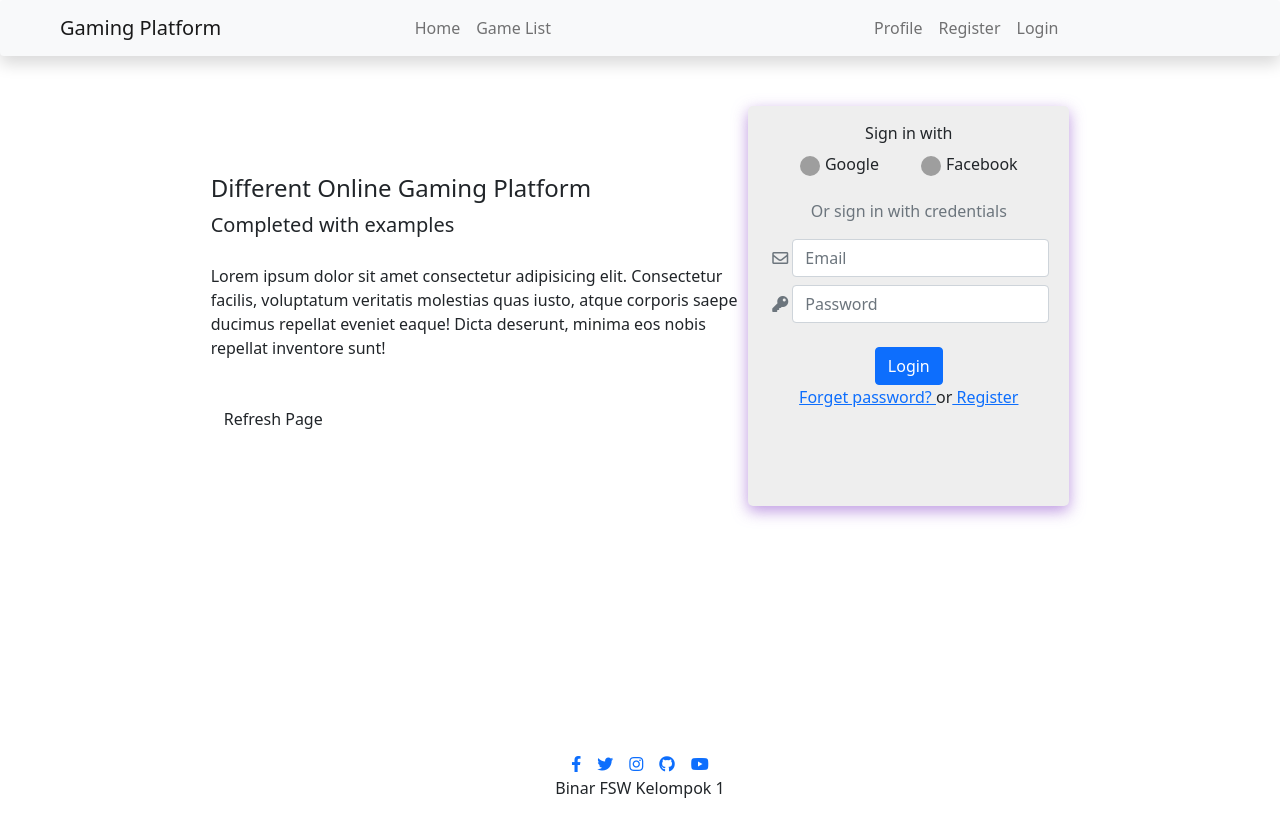
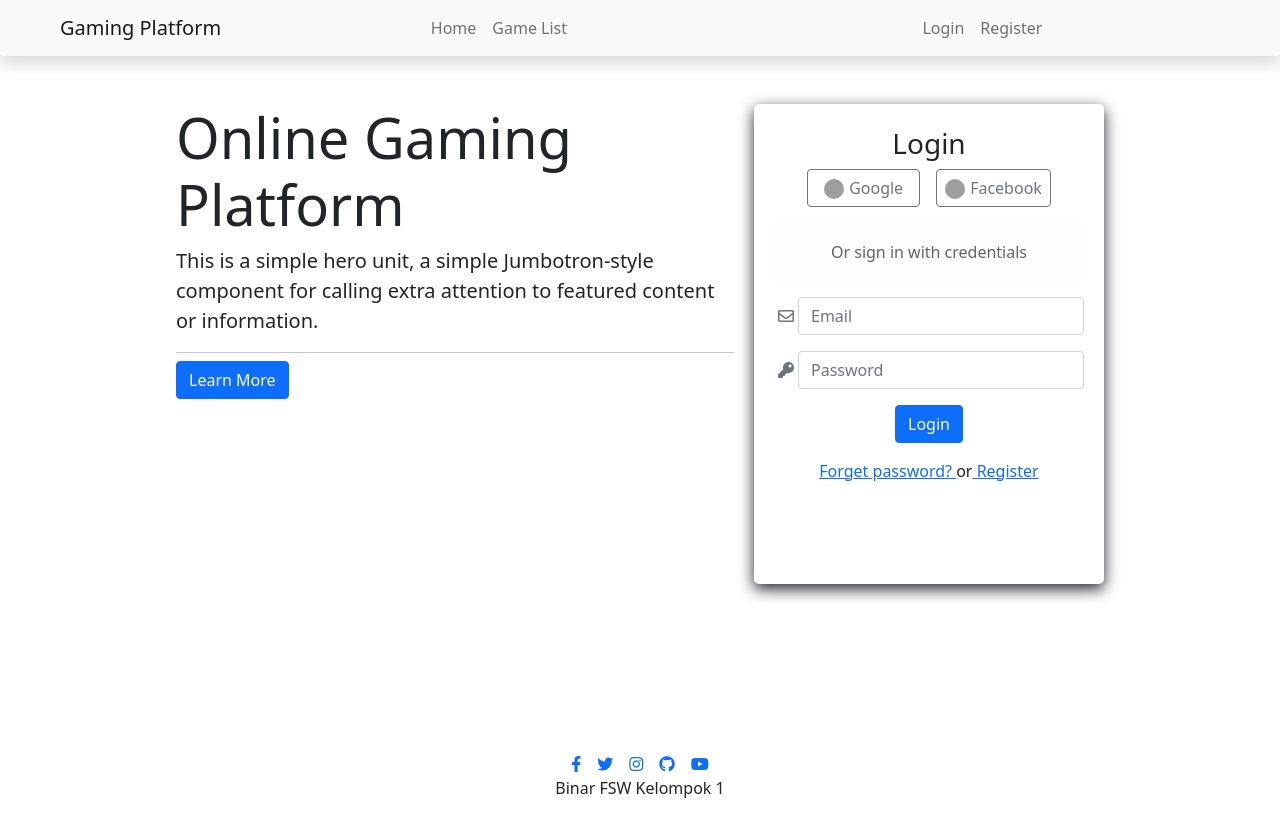
Before and after one commit to Athalia8/testing, a Next.js app: page /auth/login in a window 1280 px wide. Shown: the top 836 px of the page. After the commit the page ends 800 px from the top, so only its background shows below. Built offline with nearby package versions, Linux system fonts and the light colour scheme; grey boxes are pictures that could not be loaded.

Commit message:
connect firebase auth, ternary navbar

```diff
--- a/components/auth/Auth.module.css
+++ b/components/auth/Auth.module.css
@@ -12,9 +12,7 @@
     margin: 50px auto
 
 }
-.content {
-  max-width: 42%;
-}
+
 .btn_img {
   width: 20px;
   height: 20px;
@@ -22,62 +20,27 @@
   margin-right: 5px;
 }
 
-@keyframes flying {
-    0% {
-        bottom: -100px;
-        transform: translateX(0)
-    }
-
-    50% {
-        transform: translateX(100px)
-    }
-
-    100% {
-        bottom: 1080px;
-        transform: translateX(-250px)
-    }
-}
-
-.btn {
-    border: none;
-    box-shadow: 0 2px 3px #505050b0;
-    text-transform: uppercase;
-    font-size: 0.9rem;
-    font-weight: 500;
-    letter-spacing: 1.3px;
-    background-color: #fff
-
-}
 
 .form_card {
     height: 100%;
     padding: 15px 20px;
-    background-color: #eeeeee;
-    min-width: 320px;
+    background-color: white;
+    min-width: 350px;
     max-width: 400px;
-    height: 400px;
+    height: 480px;
     border: none;
     overflow: hidden;
     border-radius: 5px;
-    box-shadow: 0 5px 15px #975ccfa1
+    box-shadow: 0 5px 15px;
+    margin-left: 20px;
+    margin-bottom: 30px;
 }
 
-
-@media (max-width: 767.5px) {
-    .content {
-        max-width: 100%;
-        margin-bottom: 30px;
-        padding: 15px;
-        margin-right: 0px
-    }
-    .card {
-        margin-left: 0
-    }
-
-}
-
-@media (max-width: 550px) {
+@media (max-width: 997px) {
     .content {
         display: none;
     }
+    .form_card {
+      margin-left: 0;
+    }
 }
--- a/components/auth/Content.js
+++ b/components/auth/Content.js
@@ -1,18 +1,15 @@
-import styles from './Auth.module.css'
+import Link from "next/link";
+import { Button } from 'reactstrap'
 
 export default function Content() {
   return (
-    <div className={styles.content}>
-      <div className="h4">Different Online Gaming Platform </div>
-      <div className="fs-5 text-grey">
-        Completed with examples
-      </div>
-      <div className="text my-4 text-grey">
-        Lorem ipsum dolor sit amet consectetur adipisicing elit. Consectetur facilis, voluptatum veritatis molestias quas iusto, atque corporis saepe ducimus repellat eveniet eaque! Dicta deserunt, minima eos nobis repellat inventore sunt!
-      </div>
-      <div className="d-flex align-items-center pt-3 mt-4">
-        <div className="btn btn-default">Refresh Page</div>
-      </div>
+    <div>
+      <h1 className="display-4">Online Gaming Platform</h1>
+      <p className="lead">This is a simple hero unit, a simple Jumbotron-style component for calling extra attention to featured content or information.</p>
+      <hr className="my-2" />
+      <p className="lead">
+        <Link href="/"><Button color="primary">Learn More</Button></Link>
+      </p>
     </div>
   );
 }
--- a/components/auth/FormLogin.js
+++ b/components/auth/FormLogin.js
@@ -1,37 +1,105 @@
+import { useState } from "react";
 import Link from "next/link";
+import { useRouter } from 'next/router'
+import { Button, Form, FormGroup, Input, Alert } from 'reactstrap';
+import { auth, db } from "../../firebase/config";
+import { signInWithEmailAndPassword } from "firebase/auth";
+import { getDoc, doc } from "firebase/firestore";
 
 export default function FormLogin() {
+  const [email, setEmail] = useState("");
+  const [password, setPassword] = useState("");
+  const [alert, setAlert] = useState("");
+  const [button, setButton] = useState("Login");
+  const router = useRouter()
+
+  const changeEmail = (e) => {
+    const value = e.target.value;
+    setEmail(value);
+    setAlert("");
+  };
+
+  const changePassword = (e) => {
+    const value = e.target.value;
+    setPassword(value);
+    setAlert("");
+  };
+
+  const login = async (e) => {
+    e.preventDefault();
+    if ((email.length, password.length) <= 0) {
+      setAlert("form tidak boleh kosong !!");
+    }
+    else if (password.length < 6) {
+      setAlert("Password minimal 6 karakter !!");
+    }
+    else {
+      try {
+        setButton("Process...")
+        const res = await signInWithEmailAndPassword(auth, email, password);
+        const user = res.user;
+        // const docRef = doc(db, "users", user.uid);
+        // const docSnap = await getDoc(docRef);
+        // if (docSnap.exists()) {
+        //   const data = {
+        //     token: user.accessToken,
+        //     uid: docSnap.id,
+        //     username: docSnap.data().username,
+        //     pp: docSnap.data().profile_picture,
+        //     authBy: docSnap.data().authProvider,
+        //     email: docSnap.data().email,
+        //   }
+        setAlert("Login Berhasil");
+        console.log(user)
+        console.log(user.accessToken)
+        router.push("/home")
+        // } else {
+        //   setAlert("Data tidak ditemukan");
+        // }
+      } catch (error) {
+        setAlert(error.message);
+      }
+
+    }
+  };
+
   return (
-    <div>
-      <div className="card-form">
-        <p className="text-center text-muted fs-08 mt-3">Or sign in with credentials</p>
-        <div className="d-flex align-items-center mb-2">
+    <Form>
+      {
+        alert ? (<Alert color="primary" className="text-center">{alert}</Alert>)
+          :
+          (<Alert color="light" className="text-center">
+            Or sign in with credentials
+          </Alert>)
+      }
+      <FormGroup className="d-flex align-items-center">
         <span className="far fa-envelope text-muted mx-1" />
-          <input
+        <Input
           type="email"
           placeholder="Email"
-            className="form-control"
+          value={email}
+          onChange={changeEmail}
           required
         />
-        </div>
-        <div className="d-flex align-items-center mb-2">
+      </FormGroup>
+      <FormGroup className="d-flex align-items-center">
         <span className="fas fa-key text-muted mx-1" />
-          <input
+        <Input
           type="password"
           placeholder="Password"
-            className="form-control"
+          value={password}
+          onChange={changePassword}
           required
         />
+      </FormGroup>
+      <div className="text-center">
+        <Button onClick={login} color="primary">{button}</Button>
       </div>
-        <div className="d-flex justify-content-center">
-          <button className="btn btn-primary mt-3">Login</button>
-        </div>
-        <div class="text-center fs-6">
+      <div class="text-center mt-3">
         <Link href="#"><a>Forget password? </a></Link>
         or
         <Link href="/register"><a> Register</a></Link>
       </div>
-      </div>
-    </div>
+    </Form>
   )
 }
--- a/components/auth/SignFacebook.js
+++ b/components/auth/SignFacebook.js
@@ -1,16 +1,17 @@
+import { Button } from 'reactstrap';
 import styles from './Auth.module.css'
 
 export default function SignFacebook() {
   return (
     <div>
-      <div className="btn mx-2">
+      <Button outline color="secondary" className="btn mx-2 px-2">
         <img
           src="https://www.freepnglogos.com/uploads/facebook-logo-icon/facebook-logo-clipart-flat-facebook-logo-png-icon-circle-22.png"
           alt=""
           className={styles.btn_img}
         />
         <span>Facebook</span>
-      </div>
+      </Button>
     </div>
   );
 }
--- a/components/auth/SignGoogle.js
+++ b/components/auth/SignGoogle.js
@@ -1,16 +1,17 @@
+import { Button } from 'reactstrap';
 import styles from './Auth.module.css'
 
 export default function SignGoogle() {
   return (
     <div>
-      <div className="btn mx-2">
+      <Button outline color="secondary" className="btn mx-2 px-3">
         <img
           src="https://www.freepnglogos.com/uploads/google-logo-png/google-logo-png-suite-everything-you-need-know-about-google-newest-0.png"
           alt=""
           className={styles.btn_img}
         />
         <span>Google</span>
-      </div>
+      </Button>
     </div>
   );
 }
--- a/components/layouts/NavbarComponent.js
+++ b/components/layouts/NavbarComponent.js
@@ -1,15 +1,53 @@
-import { Collapse, Navbar, NavbarToggler, NavbarBrand, Nav, NavItem, } from 'reactstrap';
+import { Collapse, Navbar, NavbarToggler, NavbarBrand, Nav, NavItem, NavLink, } from 'reactstrap';
+import { useRouter } from 'next/router'
 import Link from "next/link";
-import { useState } from "react";
+import Image from "next/image";
+import { useState, useEffect } from "react";
+import { signOut } from "firebase/auth";
+import { auth } from '../../firebase/config'
 
 export default function NavbarComponent() {
   const [isOpen, setIsOpen] = useState(false)
+  const [displayName, setDisplayName] = useState("")
+  const [photoURL, setPhotoURL] = useState("")
+  const router = useRouter()
+
+  const user = auth.currentUser
+  useEffect(() => {
+    if (user !== null) {
+      setDisplayName(user.displayName)
+      setPhotoURL(user.photoURL)
+    }
+  }, [])
 
   const changeToggle = () => {
     setIsOpen(!isOpen)
   }
+  const logout = () => {
+    signOut(auth);
+    router.push("/login")
+    console.log("Logout berhasil")
+  }
+  const Ternary = () => {
+    if (displayName !== "") {
+      return (
+        <>
+          <img src={photoURL} alt="Profile" width={40} height={40} />
+          <NavItem><Link href="/profile"><a className="nav-link"><strong>{displayName}</strong></a></Link></NavItem>
+          <NavItem><div onClick={logout} className="btn nav-link">Logout</div></NavItem>
+        </>
+      )
+    } else {
+      return (
+        <>
+          <NavItem><Link href="/login"><a className="nav-link">Login</a></Link></NavItem>
+          <NavItem><Link href="/register"><a className="nav-link">Register</a></Link></NavItem>
+        </>
+      )
+    }
+  }
   return (
-    <div className='px-5 shadow bg-light rounded'>
+    <div className='px-lg-5 shadow bg-light rounded'>
       <Navbar color="light" light expand="md">
         <NavbarBrand><Link href="/"><a className="navbar-brand">Gaming Platform</a></Link></NavbarBrand>
         <NavbarToggler onClick={changeToggle} />
@@ -19,10 +57,7 @@ export default function NavbarComponent() {
             <NavItem><Link href="/games/list"><a className="nav-link">Game List</a></Link></NavItem>
           </Nav>
           <Nav className="mx-auto" navbar>
-            <NavItem><Link href="/profile"><a className="nav-link">Profile</a></Link></NavItem>
-            <NavItem><Link href="/register"><a className="nav-link">Register</a></Link></NavItem>
-            <NavItem><Link href="/login"><a className="nav-link">Login</a></Link></NavItem>
-            {/* <NavItem><Link href="/logout"><a className="nav-link">Logout</a></Link></NavItem> */}
+            <Ternary />
           </Nav>
         </Collapse>
       </Navbar>
--- a/next.config.js
+++ b/next.config.js
@@ -1,6 +1,14 @@
 /** @type {import('next').NextConfig} */
 
 module.exports = {
+  env: {
+    apiKey: "AIzaSyCgeXImMnFbA5qdDGmylKVduxZZSg8imlU",
+    authDomain: "auth-ix.firebaseapp.com",
+    projectId: "auth-ix",
+    storageBucket: "auth-ix.appspot.com",
+    messagingSenderId: "984262885855",
+    appId: "1:984262885855:web:2444844f011e227e05446a",
+  },
   async rewrites() {
     return [
       {
--- a/pages/auth/login.js
+++ b/pages/auth/login.js
@@ -4,29 +4,28 @@ import FormLogin from "../../components/auth/FormLogin";
 import SignFacebook from "../../components/auth/SignFacebook";
 import SignGoogle from "../../components/auth/SignGoogle";
 import Content from "../../components/auth/Content";
+import { Container, Col } from 'reactstrap';
 
 export default function Login() {
   return (
     <Layout title="Login">
-      <div className={styles.component}>
-        <div className={styles.container}>
-          <div className="d-flex justify-content-center align-items-center flex-wrap">
+      <Container>
+        <div className="d-flex justify-content-center">
+          <Col lg="6" className={styles.content}>
             <Content />
-            <div className={styles.form_card}>
-              <div>
-                <div className="card-head">
-                  <p className="m-0 text-center fs-08">Sign in with</p>
-                  <div className="d-flex align-items-center justify-content-center">
-                    <SignGoogle />
-                    <SignFacebook />
-                  </div>
-                </div>
-                <FormLogin />
+          </Col>
+          <div className={styles.form_card}>
+            <div>
+              <h3 className="text-center my-2">Login</h3>
+              <div className="d-flex justify-content-center mb-3">
+                <SignGoogle />
+                <SignFacebook />
               </div>
+              <FormLogin />
             </div>
           </div>
         </div>
-      </div>
+      </Container>
     </Layout>
   );
 }
```
Also changed, not shown: components/auth/FormRegister.js (+102 -24 lines), firebase/config.js (+12 -11 lines), pages/auth/register.js (+14 -14 lines). Lines whose indentation alone changed are shown as unchanged.
